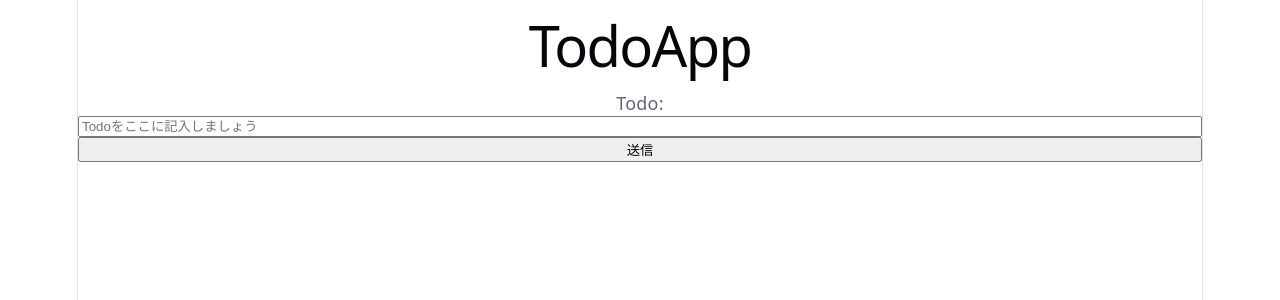
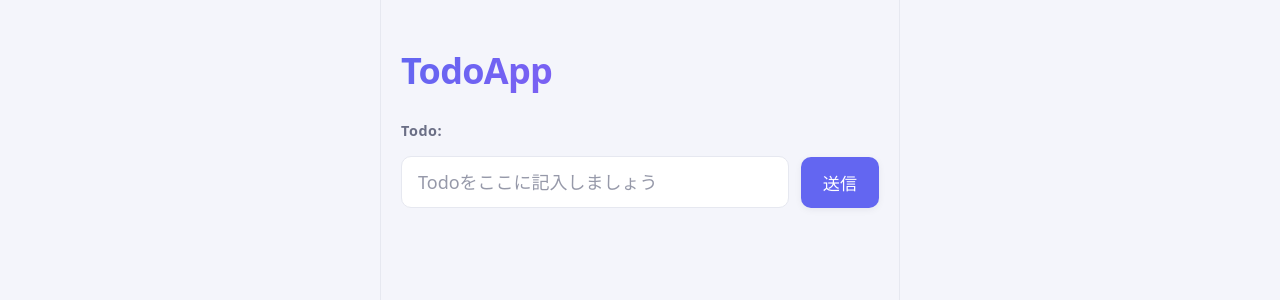
Before and after one commit to komekoneko/React_Practice, a React (Vite) app in the folder TodoApp/todo/: page / in a window 1280 px wide. Shown: the top 300 px of the page. Built offline with nearby package versions, Linux system fonts and the light colour scheme.

Commit message:
add Todo

```diff
--- a/TodoApp/todo/src/App.css
+++ b/TodoApp/todo/src/App.css
@@ -1,184 +1,213 @@
-.counter {
-  font-size: 16px;
-  padding: 5px 10px;
-  border-radius: 5px;
-  color: var(--accent);
-  background: var(--accent-bg);
-  border: 2px solid transparent;
-  transition: border-color 0.3s;
-  margin-bottom: 24px;
+:root {
+  --bg: #f4f5fb;
+  --surface: #ffffff;
+  --text: #1a1c2e;
+  --text-muted: #6b6f86;
+  --border: #e6e8f0;
+  --accent: #6366f1;
+  --accent-hover: #4f46e5;
+  --accent-soft: #eef0ff;
+  --danger: #ef4444;
+  --danger-soft: #fef2f2;
+  --radius: 16px;
+  --radius-sm: 10px;
+  --shadow-sm: 0 2px 8px -2px rgba(28, 30, 60, 0.1);
+}
 
-  &:hover {
-    border-color: var(--accent-border);
-  }
-  &:focus-visible {
-    outline: 2px solid var(--accent);
-    outline-offset: 2px;
+@media (prefers-color-scheme: dark) {
+  :root {
+    --bg: #0f1117;
+    --surface: #181b24;
+    --text: #e8eaf2;
+    --text-muted: #9aa0b5;
+    --border: #2a2f3d;
+    --accent: #818cf8;
+    --accent-hover: #6366f1;
+    --accent-soft: #20232f;
+    --danger: #f87171;
+    --danger-soft: #2a1f23;
+    --shadow-sm: 0 2px 10px -2px rgba(0, 0, 0, 0.4);
   }
 }
 
-.hero {
-  position: relative;
+* {
+  box-sizing: border-box;
+}
 
-  .base,
-  .framework,
-  .vite {
-    inset-inline: 0;
-    margin: 0 auto;
+body {
+  margin: 0;
+  min-height: 100vh;
+  display: block;
+  place-items: initial;
+  background:
+    var(--bg);
+  color: var(--text);
+  font-family: system-ui, -apple-system, "Segoe UI", "Hiragino Sans",
+    "Noto Sans JP", "Yu Gothic", Meiryo, sans-serif;
+  -webkit-font-smoothing: antialiased;
+}
+#root {
+  max-width: 520px;
+  margin: 0 auto;
+  padding: 48px 20px 80px;
+  text-align: left;
+}
+
+form {
+  display: grid;
+  grid-template-columns: 1fr auto;
+  gap: 12px;
+  align-items: center;
+  margin-bottom: 4px;
+}
+
+h1 {
+  grid-column: 1 / -1;
+  margin: 0 0 8px;
+  line-height: 1.3;
+  padding-bottom: 0.1em;
+  font-size: 2rem;
+  font-weight: 700;
+  letter-spacing: -0.02em;
+  background: linear-gradient(120deg, var(--accent), #a855f7);
+  -webkit-background-clip: text;
+  background-clip: text;
+  color: transparent;
+}
+
+label {
+  grid-column: 1 / -1;
+  font-size: 0.8rem;
+  font-weight: 600;
+  color: var(--text-muted);
+  letter-spacing: 0.04em;
+}
+
+#inp {
+  grid-column: 1;
+  width: 100%;
+  padding: 13px 16px;
+  font-size: 1rem;
+  font-family: inherit;
+  color: var(--text);
+  background: var(--surface);
+  border: 1.5px solid var(--border);
+  border-radius: var(--radius-sm);
+  outline: none;
+  transition: border-color 0.18s ease, box-shadow 0.18s ease;
+}
+
+#inp::placeholder {
+  color: var(--text-muted);
+  opacity: 0.7;
+}
+
+#inp:hover {
+  border-color: var(--accent);
+}
+
+#inp:focus {
+  border-color: var(--accent);
+  box-shadow: 0 0 0 4px var(--accent-soft);
+}
+
+#btn {
+  grid-column: 2;
+  padding: 13px 22px;
+  font-size: 0.95rem;
+  font-weight: 600;
+  font-family: inherit;
+  color: #fff;
+  background: var(--accent);
+  border: none;
+  border-radius: var(--radius-sm);
+  cursor: pointer;
+  box-shadow: var(--shadow-sm);
+  transition: transform 0.12s ease, background 0.18s ease;
+}
+
+#btn:hover {
+  background: var(--accent-hover);
+  transform: translateY(-1px);
+}
+
+#btn:active {
+  transform: translateY(0) scale(0.98);
+}
+
+ul {
+  grid-column: 1 / -1;
+  list-style: none;
+  margin: 16px 0 0;
+  padding: 0;
+  display: flex;
+  flex-direction: column;
+  gap: 10px;
+}
+
+li {
+  display: flex;
+  align-items: center;
+  justify-content: space-between;
+  gap: 12px;
+  padding: 13px 16px;
+  font-size: 1rem;
+  line-height: 1.4;
+  color: var(--text);
+  background: var(--surface);
+  border: 1px solid var(--border);
+  border-radius: var(--radius-sm);
+  box-shadow: var(--shadow-sm);
+  word-break: break-word;
+  animation: slideIn 0.28s ease;
+}
+
+li button {
+  flex-shrink: 0;
+  padding: 7px 14px;
+  font-size: 0.85rem;
+  font-weight: 600;
+  font-family: inherit;
+  color: var(--danger);
+  background: var(--danger-soft);
+  border: 1px solid transparent;
+  border-radius: 8px;
+  cursor: pointer;
+  transition: background 0.18s ease, color 0.18s ease, transform 0.12s ease;
+}
+
+li button:hover {
+  background: var(--danger);
+  color: #fff;
+  transform: translateY(-1px);
+}
+
+li button:active {
+  transform: scale(0.96);
+}
+
+#btn:focus-visible,
+li button:focus-visible {
+  outline: 2px solid var(--accent);
+  outline-offset: 2px;
+}
+
+@keyframes slideIn {
+  from {
+    opacity: 0;
+    transform: translateY(-6px);
   }
-
-  .base {
-    width: 170px;
-    position: relative;
-    z-index: 0;
-  }
-
-  .framework,
-  .vite {
-    position: absolute;
-  }
-
-  .framework {
-    z-index: 1;
-    top: 34px;
-    height: 28px;
-    transform: perspective(2000px) rotateZ(300deg) rotateX(44deg) rotateY(39deg)
-      scale(1.4);
-  }
-
-  .vite {
-    z-index: 0;
-    top: 107px;
-    height: 26px;
-    width: auto;
-    transform: perspective(2000px) rotateZ(300deg) rotateX(40deg) rotateY(39deg)
-      scale(0.8);
+  to {
+    opacity: 1;
+    transform: translateY(0);
   }
 }
 
-#center {
-  display: flex;
-  flex-direction: column;
-  gap: 25px;
-  place-content: center;
-  place-items: center;
-  flex-grow: 1;
-
-  @media (max-width: 1024px) {
-    padding: 32px 20px 24px;
-    gap: 18px;
+@media (max-width: 380px) {
+  #root {
+    grid-template-columns: 1fr;
+  }
+  #btn {
+    grid-column: 1;
   }
 }
-
-#next-steps {
-  display: flex;
-  border-top: 1px solid var(--border);
-  text-align: left;
-
-  & > div {
-    flex: 1 1 0;
-    padding: 32px;
-    @media (max-width: 1024px) {
-      padding: 24px 20px;
-    }
-  }
-
-  .icon {
-    margin-bottom: 16px;
-    width: 22px;
-    height: 22px;
-  }
-
-  @media (max-width: 1024px) {
-    flex-direction: column;
-    text-align: center;
-  }
-}
-
-#docs {
-  border-right: 1px solid var(--border);
-
-  @media (max-width: 1024px) {
-    border-right: none;
-    border-bottom: 1px solid var(--border);
-  }
-}
-
-#next-steps ul {
-  list-style: none;
-  padding: 0;
-  display: flex;
-  gap: 8px;
-  margin: 32px 0 0;
-
-  .logo {
-    height: 18px;
-  }
-
-  a {
-    color: var(--text-h);
-    font-size: 16px;
-    border-radius: 6px;
-    background: var(--social-bg);
-    display: flex;
-    padding: 6px 12px;
-    align-items: center;
-    gap: 8px;
-    text-decoration: none;
-    transition: box-shadow 0.3s;
-
-    &:hover {
-      box-shadow: var(--shadow);
-    }
-    .button-icon {
-      height: 18px;
-      width: 18px;
-    }
-  }
-
-  @media (max-width: 1024px) {
-    margin-top: 20px;
-    flex-wrap: wrap;
-    justify-content: center;
-
-    li {
-      flex: 1 1 calc(50% - 8px);
-    }
-
-    a {
-      width: 100%;
-      justify-content: center;
-      box-sizing: border-box;
-    }
-  }
-}
-
-#spacer {
-  height: 88px;
-  border-top: 1px solid var(--border);
-  @media (max-width: 1024px) {
-    height: 48px;
-  }
-}
-
-.ticks {
-  position: relative;
-  width: 100%;
-
-  &::before,
-  &::after {
-    content: '';
-    position: absolute;
-    top: -4.5px;
-    border: 5px solid transparent;
-  }
-
-  &::before {
-    left: 0;
-    border-left-color: var(--border);
-  }
-  &::after {
-    right: 0;
-    border-right-color: var(--border);
-  }
-}
--- a/TodoApp/todo/src/App.jsx
+++ b/TodoApp/todo/src/App.jsx
@@ -23,7 +23,11 @@ function App() {
 
   return (
     <>
-      <h1>TodoApp</h1>
+    <form onSubmit={(e) => {
+      e.preventDefault();
+      submitBtn();
+    }}>
+    <h1>TodoApp</h1>
       <label htmlFor="inp">Todo: </label>
       <input
         type="text"
@@ -31,13 +35,12 @@ function App() {
         id="inp"
         placeholder="Todoをここに記入しましょう"
         onChange={(e) => setInput(e.target.value)}
-        onKeyDown={(e) => {
-          if (e.key === "Enter") submitBtn();
-        }}
       />
-      <button id="btn" onClick={submitBtn}>
+      <button id="btn" type="submit">
         送信
       </button>
+    </form>
+
 
       <ul>
         {arry.map((arries, index) => {
```
